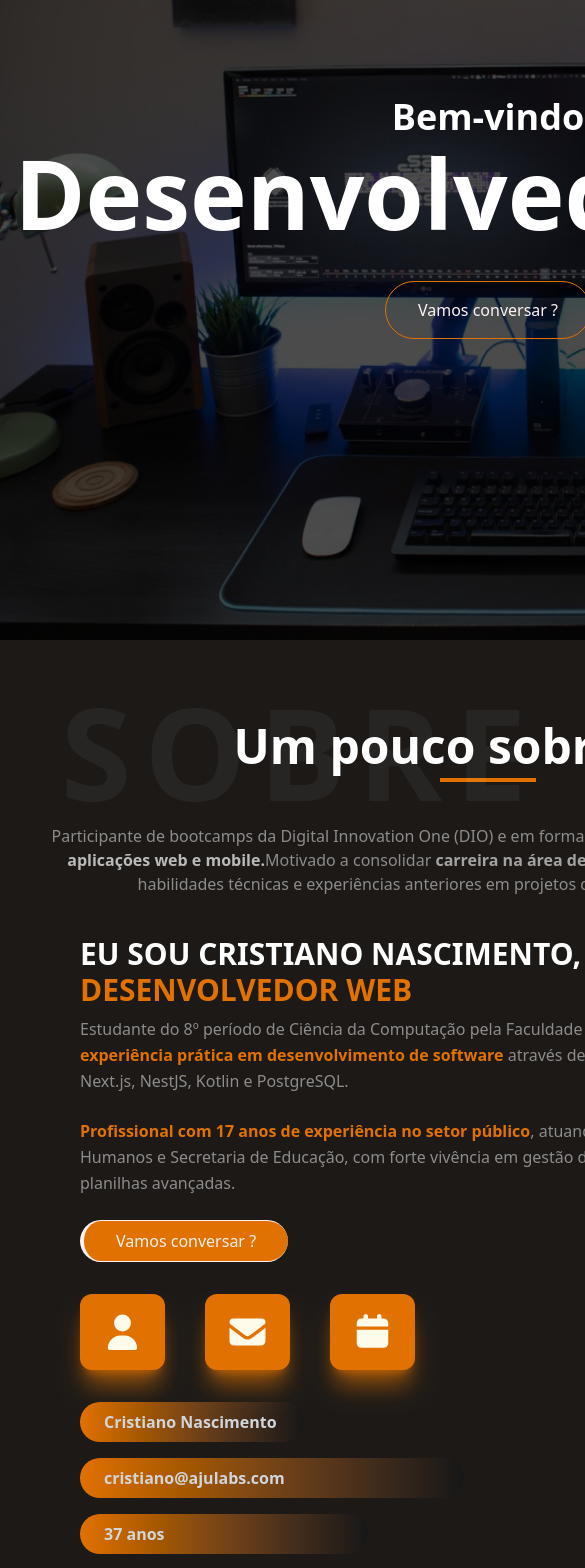
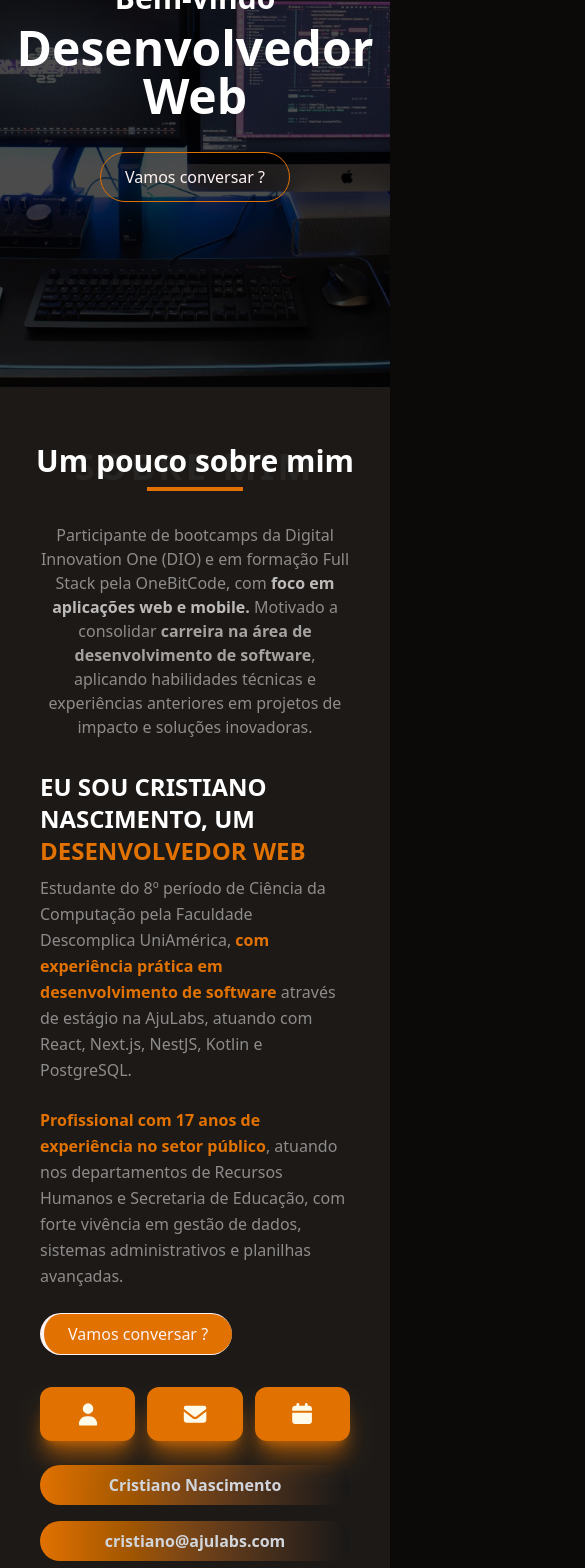
Before and after one commit to cristianoceke/Cristiano-Nascimento---Portif-lio, a Next.js app: page / in a window 390 px wide. Shown: the part 260-1828 px from the top of the page, 585 px wide, since content can reach past the window. Built offline with nearby package versions, Linux system fonts and the light colour scheme.

Commit message:
update responsividade

```diff
--- a/src/app/page.tsx
+++ b/src/app/page.tsx
@@ -3,155 +3,173 @@ import { faGithub, faLinkedin, faInstagram } from "@fortawesome/free-brands-svg-
 import { faPhone, faEnvelope, faUser, faCalendar } from "@fortawesome/free-solid-svg-icons";
 import Kanban from "@/components/kanban";
 
-const task = [
-  {}
-]
-
 export default function Home() {
   return (
     <main>
-
-      <section id="inicio" className="relative min-h-screen bg-[url('/setupdev.jpg')] bg-cover flex items-center justify-center">
+      {/* HERO */}
+      <section
+        id="inicio"
+        className="relative min-h-[70vh] md:min-h-screen bg-[url('/setupdev.jpg')] bg-cover bg-center flex items-center justify-center px-4"
+      >
         <div className="absolute inset-0 bg-black/70"></div>
         <div className="relative text-center text-white">
-          <h1 className="text-4xl font-bold pb-2">Bem-vindo</h1>
-          <h1 className="text-8xl font-bold">Desenvolvedor Web</h1>
-          <div className="pt-10">
-            <button className="border border-amber-600 text-red-50 px-8 py-4 rounded-4xl transition-colors hover:bg-amber-600 hover:text-white cursor-pointer">
+          <h1 className="text-3xl sm:text-4xl font-bold pb-2">Bem-vindo</h1>
+          <h1 className="text-5xl sm:text-6xl md:text-8xl font-bold">Desenvolvedor Web</h1>
+          <div className="pt-8 md:pt-10">
+            <button className="border border-amber-600 text-red-50 px-6 py-3 md:px-8 md:py-4 rounded-4xl transition-colors hover:bg-amber-600 hover:text-white cursor-pointer">
               Vamos conversar ?
             </button>
           </div>
         </div>
       </section>
 
-
-      <section id="about" className="min-h-screen flex flex-col justify-items-center p-10 bg-stone-900">
-        <div className="relative flex flex-col items-center justify-center h-36">
-          <h1 className="absolute text-9xl font-extrabold text-white/5 tracking-widest">SOBRE MIM</h1>
-          <div className="text-center flex flex-col ">
-            <h2 className="text-5xl font-bold text-white after:content-[''] after:block after:w-24 after:h-1 after:bg-amber-600 after:mx-auto after:mt-2">
-              Um pouco sobre mim</h2>
+      {/* SOBRE MIM */}
+      <section id="about" className="min-h-screen flex flex-col p-6 md:p-10 bg-stone-900">
+        <div className="relative flex flex-col items-center justify-center h-28 sm:h-36 md:h-48">
+          <h1 className="absolute text-4xl sm:text-6xl md:text-9xl font-extrabold text-white/5 tracking-widest select-none pointer-events-none whitespace-nowrap">
+            SOBRE MIM
+          </h1>
+          <div className="text-center">
+            <h2 className="text-3xl sm:text-4xl md:text-5xl font-bold text-white after:content-[''] after:block after:w-24 after:h-1 after:bg-amber-600 after:mx-auto after:mt-2">
+              Um pouco sobre mim
+            </h2>
           </div>
         </div>
-        <div className="w-4xl text-center pb-10 m-auto text-white/50">
-          <p>Participante de bootcamps da Digital Innovation One (DIO) e em formação Full Stack pela OneBitCode, com <span className="font-extrabold text-white/70">foco em aplicações web e mobile.</span>
-            Motivado a consolidar <span className="font-extrabold text-white/60">carreira na área de desenvolvimento de software</span>, aplicando habilidades técnicas e experiências anteriores em projetos de impacto e soluções inovadoras.
+
+        <div className="max-w-4xl w-full text-center pb-8 md:pb-10 mx-auto px-4 text-white/50">
+          <p>
+            Participante de bootcamps da Digital Innovation One (DIO) e em formação Full Stack pela OneBitCode, com{" "}
+            <span className="font-extrabold text-white/70">foco em aplicações web e mobile.</span>
+            {" "}Motivado a consolidar{" "}
+            <span className="font-extrabold text-white/60">carreira na área de desenvolvimento de software</span>,
+            aplicando habilidades técnicas e experiências anteriores em projetos de impacto e soluções inovadoras.
           </p>
         </div>
 
-        <div className="grid grid-cols-1 md:grid-cols-2 gap-8 px-10 text-gray-300">
+        <div className="grid grid-cols-1 md:grid-cols-2 gap-8 px-4 md:px-10 text-gray-300">
+          {/* Coluna esquerda */}
           <div>
-            <h3 className="text-3xl font-bold text-white mb-2">
-              EU SOU CRISTIANO NASCIMENTO, UM <span className="text-3xl text-amber-600">DESENVOLVEDOR WEB</span>
+            <h3 className="text-2xl sm:text-3xl font-bold text-white mb-2">
+              EU SOU CRISTIANO NASCIMENTO, UM <span className="text-amber-600">DESENVOLVEDOR WEB</span>
             </h3>
 
             <p className="leading-relaxed text-white/50">
-              Estudante do 8º período de Ciência da Computação pela Faculdade Descomplica UniAmérica,<span className="text-amber-600 font-extrabold">com experiência prática em desenvolvimento de software</span> através de estágio na AjuLabs, atuando com React, Next.js, NestJS, Kotlin e PostgreSQL.
+              Estudante do 8º período de Ciência da Computação pela Faculdade Descomplica UniAmérica,
+              <span className="text-amber-600 font-extrabold"> com experiência prática em desenvolvimento de software </span>
+              através de estágio na AjuLabs, atuando com React, Next.js, NestJS, Kotlin e PostgreSQL.
             </p>
             <br />
             <p className="leading-relaxed text-white/50">
-              <span className="text-amber-600 font-extrabold">Profissional com 17 anos de experiência no setor público</span>, atuando nos departamentos de Recursos Humanos e Secretaria de Educação, com forte vivência em gestão de dados, sistemas administrativos e planilhas avançadas.
+              <span className="text-amber-600 font-extrabold">Profissional com 17 anos de experiência no setor público</span>,
+              atuando nos departamentos de Recursos Humanos e Secretaria de Educação, com forte vivência em gestão de dados,
+              sistemas administrativos e planilhas avançadas.
             </p>
 
             <div className="pt-6">
-              <button className="border-s-4 border-y-1 bg-amber-600  text-red-50 px-8 py-2 rounded-full transition-colors hover:bg-amber-900 hover:text-white hover:border-none cursor-pointer">
-                Vamos conversar ?</button>
+              <button className="border-s-4 border-y bg-amber-600 text-red-50 px-6 py-2 md:px-8 md:py-2 rounded-full transition-colors hover:bg-amber-900 hover:text-white hover:border-none cursor-pointer">
+                Vamos conversar ?
+              </button>
             </div>
           </div>
 
-          <div className="w-56 space-y-4">
-
-            <div className="pb-4">
-              <ul className="flex text-lg gap-10 text-white rounded-3xl">
-                <li className="w-56 flex items-center bg-amber-600 shadow-xl/60 shadow-amber-600 rounded-xl p-5 hover:bg-amber-950">
-                  <FontAwesomeIcon icon={faUser} size="2x" className="text-amber-50 cursor-pointer" />
+          {/* Coluna direita */}
+          <div className="w-full md:w-72 space-y-4 md:ml-auto">
+            {/* 3 cards de ícones */}
+            <div className="pb-2 sm:pb-4">
+              <ul className="flex text-lg gap-3 sm:gap-6 md:gap-10 text-white">
+                <li className="flex-1 max-w-[120px] md:w-56 flex items-center justify-center bg-amber-600 shadow-xl/60 shadow-amber-600 rounded-xl p-4 md:p-5 hover:bg-amber-950">
+                  <FontAwesomeIcon icon={faUser} size="lg" className="text-amber-50 cursor-pointer" />
                 </li>
-                <li className="w-56 flex items-center bg-amber-600 shadow-xl/60 shadow-amber-600 rounded-xl p-5 hover:bg-amber-950">
-                  <FontAwesomeIcon icon={faEnvelope} size="2x" className="text-amber-50 cursor-pointer" />
+                <li className="flex-1 max-w-[120px] md:w-56 flex items-center justify-center bg-amber-600 shadow-xl/60 shadow-amber-600 rounded-xl p-4 md:p-5 hover:bg-amber-950">
+                  <FontAwesomeIcon icon={faEnvelope} size="lg" className="text-amber-50 cursor-pointer" />
                 </li>
-                <li className="w-56 flex items-center bg-amber-600 shadow-xl/60 shadow-amber-600 rounded-xl p-5 hover:bg-amber-950">
-                  <FontAwesomeIcon icon={faCalendar} size="2x" className="text-amber-50 cursor-pointer" />
+                <li className="flex-1 max-w-[120px] md:w-56 flex items-center justify-center bg-amber-600 shadow-xl/60 shadow-amber-600 rounded-xl p-4 md:p-5 hover:bg-amber-950">
+                  <FontAwesomeIcon icon={faCalendar} size="lg" className="text-amber-50 cursor-pointer" />
                 </li>
               </ul>
             </div>
 
-            <div className="bg-linear-to-r from-amber-600 to-neutral-900 rounded-full p-2">
-              <h4 className="font-extrabold pl-4">
-                Cristiano Nascimento
-              </h4>
+            {/* “Pílulas” com gradiente */}
+            <div className="bg-gradient-to-r from-amber-600 to-neutral-900 rounded-full p-2 w-full">
+              <h4 className="font-extrabold px-4 text-center md:text-left">Cristiano Nascimento</h4>
             </div>
 
-            <div className="w-96 bg-linear-to-r from-amber-600 to-neutral-900 rounded-full p-2 ">
-              <h4 className="font-extrabold pl-4">
-                cristiano@ajulabs.com
-              </h4>
+            <div className="bg-gradient-to-r from-amber-600 to-neutral-900 rounded-full p-2 w-full md:w-96">
+              <h4 className="font-extrabold px-4 text-center md:text-left">cristiano@ajulabs.com</h4>
             </div>
 
-            <div className="w-72 bg-linear-to-r from-amber-600 to-neutral-900 rounded-full p-2">
-              <h4 className="font-extrabold pl-4">37 anos</h4>
+            <div className="bg-gradient-to-r from-amber-600 to-neutral-900 rounded-full p-2 w-full md:w-72">
+              <h4 className="font-extrabold px-4 text-center md:text-left">37 anos</h4>
             </div>
-
           </div>
         </div>
       </section>
 
-
-      <section id="projects" className="min-h-screen p-10 bg-zinc-800">
+      {/* PROJETOS / KANBAN */}
+      <section id="projects" className="min-h-screen px-4 py-8 md:p-10 bg-zinc-800">
         <div className="flex-1">
-
-          <div className="relative flex items-center justify-center h-64">
-            <h1 className="absolute text-9xl font-extrabold text-white/5 tracking-widest">
+          <div className="relative flex items-center justify-center h-40 md:h-64">
+            <h1 className="absolute text-5xl md:text-9xl font-extrabold text-white/5 tracking-widest select-none pointer-events-none whitespace-nowrap">
               PORTIFÓLIO
             </h1>
 
             <div className="text-center">
-              <h2 className="text-5xl font-bold text-white after:content-[''] after:block after:w-24 after:h-1 after:bg-amber-600 after:mx-auto after:mt-2">
+              <h2 className="text-3xl md:text-5xl font-bold text-white after:content-[''] after:block after:w-24 after:h-1 after:bg-amber-600 after:mx-auto after:mt-2">
                 RESUMO
               </h2>
             </div>
           </div>
 
-          <div className=" justify-items-center">
+          <div className="flex justify-center p-2 text-white">
+            <p>SIMULADOR TASKS TRELLO</p>
+          </div>
+
+          <div className="max-w-6xl mx-auto">
             <Kanban />
           </div>
 
-          <div className="text-amber-50 font-extrabold p-2 mx-auto ">
-            <h1 className="p-4 text-center text-3xl">Conhcimentos</h1>
-            <div className=" text-amber-50/20 grid grid-cols-1 md:grid-cols-4 gap-4 p-8 justify-items-center">
-              <h2 className="border-amber-600 text-yellow-300 border-b text-center w-32 p-2 rounded-2xl hover:text-white hover:bg-amber-600 hover:rounded-2xl hover:cursor-pointer transition-colors duration-500 ">JavaScript</h2>
-              <h2 className="border-amber-600 border-b text-center w-32 p-2 rounded-2xl hover:text-white hover:bg-amber-600 hover:rounded-2xl hover:cursor-pointer transition-colors duration-500">HTML</h2>
-              <h2 className="border-amber-600 text-blue-400 border-b text-center w-32 p-2 rounded-2xl hover:text-white hover:bg-amber-600 hover:rounded-2xl hover:cursor-pointer transition-colors duration-500">CSS</h2>
-              <h2 className="border-amber-600 text-blue-900 border-b text-center w-32 p-2 rounded-2xl hover:text-white hover:bg-amber-600 hover:rounded-2xl hover:cursor-pointer transition-colors duration-500">VUE</h2>
-              <h2 className="border-amber-600 text-green-900 border-b text-center w-32 p-2 rounded-2xl hover:text-white hover:bg-amber-600 hover:rounded-2xl hover:cursor-pointer transition-colors duration-500">NEXTJS</h2>
-              <h2 className="border-amber-600 text-purple-500 border-b text-center w-32 p-2 rounded-2xl hover:text-white hover:bg-amber-600 hover:rounded-2xl hover:cursor-pointer transition-colors duration-500">REACT</h2>
-              <h2 className="border-amber-600 text-red-800 border-b text-center w-32 p-2 rounded-2xl hover:text-white hover:bg-amber-600 hover:rounded-2xl hover:cursor-pointer transition-colors duration-500">NESTJS</h2>
+          <div className="text-amber-50 font-extrabold px-4 md:p-1 mx-auto max-w-6xl">
+            <h1 className="p-4 text-center text-2xl md:text-3xl">Conhcimentos</h1>
+            <div className="text-amber-50/90 grid grid-cols-2 sm:grid-cols-3 md:grid-cols-4 gap-3 sm:gap-4 p-4 sm:p-8 justify-items-center">
+              {[
+                ["JavaScript", "text-yellow-300"],
+                ["HTML", ""],
+                ["CSS", "text-blue-400"],
+                ["VUE", "text-blue-900"],
+                ["NEXTJS", "text-green-900"],
+                ["REACT", "text-purple-500"],
+                ["NESTJS", "text-red-800"],
+              ].map(([label, extra]) => (
+                <h2
+                  key={label}
+                  className={`border-amber-600 border-b text-center w-28 sm:w-32 p-2 rounded-2xl hover:text-white hover:bg-amber-600 hover:cursor-pointer transition-colors duration-500 ${extra}`}
+                >
+                  {label}
+                </h2>
+              ))}
             </div>
           </div>
         </div>
       </section>
 
-
+      {/* CONTATO */}
       <section id="contact" className="min-h-screen flex flex-col bg-neutral-800">
-        <div className="flex-1 p-10">
-
-          <div className="relative flex items-center justify-center h-64">
-
-            <h1 className="absolute text-9xl font-extrabold text-white/5 tracking-widest">
+        <div className="flex-1 p-6 md:p-10">
+          <div className="relative flex items-center justify-center h-40 md:h-64">
+            <h1 className="absolute text-5xl md:text-9xl font-extrabold text-white/5 tracking-widest select-none pointer-events-none whitespace-nowrap">
               CONTATO
             </h1>
-
             <div className="text-center">
-              <h2 className="text-5xl font-bold text-white after:content-[''] after:block after:w-24 after:h-1 after:bg-amber-600 after:mx-auto after:mt-2">
+              <h2 className="text-3xl md:text-5xl font-bold text-white after:content-[''] after:block after:w-24 after:h-1 after:bg-amber-600 after:mx-auto after:mt-2">
                 Fale comigo
               </h2>
             </div>
-
           </div>
 
-          <div className="flex pr-8 justify-evenly gap-7">
-            <div className="p-6">
-
-              <ul className="space-y-3 text-lg text-white">
+          <div className="flex flex-col md:flex-row md:justify-evenly gap-8 md:gap-7 px-4 md:px-8">
+            {/* Coluna esquerda */}
+            <div className="p-0 md:p-6">
+              <ul className="space-y-3 text-base md:text-lg text-white">
                 <li className="flex items-center gap-3">
                   <FontAwesomeIcon icon={faPhone} size="1x" className="text-amber-600" />
                   <span>( 79 ) 99992-5126</span>
@@ -165,84 +183,44 @@ export default function Home() {
                 </li>
               </ul>
 
-              <h4 className="leading-relaxed mt-6 text-xl font-bold text-white">SIGA ME</h4>
+              <h4 className="leading-relaxed mt-6 text-lg md:text-xl font-bold text-white">SIGA ME</h4>
 
-              <ul className="flex gap-6 mt-4">
+              <ul className="flex gap-6 mt-4 justify-start">
                 <li className="relative group">
-                  <a
-                    href="https://linkedin.com"
-                    className="text-gray-400 hover:text-sky-500 transition-colors"
-                  >
+                  <a href="https://linkedin.com" className="text-gray-400 hover:text-sky-500 transition-colors" target="_blank" rel="noopener noreferrer">
                     <FontAwesomeIcon icon={faLinkedin} size="2x" />
                   </a>
-                  <span className="absolute bottom-full mb-3 left-1/2 -translate-x-1/2
-                     px-2 py-1 text-xs text-white bg-black rounded
-                     opacity-0 group-hover:opacity-100 transition-opacity
-                     before:content-[''] before:absolute before:top-full before:left-1/2
-                     before:-translate-x-1/2 before:border-4
-                     before:border-transparent before:border-t-black">
-                    LinkedIn
-                  </span>
                 </li>
-
                 <li className="relative group">
-                  <a
-                    href="https://instagram.com"
-                    className="text-gray-400 hover:text-pink-600 transition-colors"
-                  >
+                  <a href="https://instagram.com" className="text-gray-400 hover:text-pink-600 transition-colors" target="_blank" rel="noopener noreferrer">
                     <FontAwesomeIcon icon={faInstagram} size="2x" />
                   </a>
-                  <span className="absolute bottom-full mb-3 left-1/2 -translate-x-1/2
-                     px-2 py-1 text-xs text-white bg-black rounded
-                     opacity-0 group-hover:opacity-100 transition-opacity
-                     before:content-[''] before:absolute before:top-full before:left-1/2
-                     before:-translate-x-1/2 before:border-4
-                     before:border-transparent before:border-t-black">
-                    Instagram
-                  </span>
                 </li>
-
                 <li className="relative group">
-                  <a
-                    href="https://github.com"
-                    className="text-gray-400 hover:text-white transition-colors"
-                  >
+                  <a href="https://github.com" className="text-gray-400 hover:text-white transition-colors" target="_blank" rel="noopener noreferrer">
                     <FontAwesomeIcon icon={faGithub} size="2x" />
                   </a>
-                  <span className="absolute bottom-full mb-3 left-1/2 -translate-x-1/2
-                     px-2 py-1 text-xs text-white bg-black rounded
-                     opacity-0 group-hover:opacity-100 transition-opacity
-                     before:content-[''] before:absolute before:top-full before:left-1/2
-                     before:-translate-x-1/2 before:border-4
-                     before:border-transparent before:border-t-black">
-                    GitHub
-                  </span>
                 </li>
               </ul>
-
             </div>
 
+            {/* Coluna direita */}
             <div className="flex flex-col text-center space-y-6">
-              <h4 className="text-2xl text-white font-extrabold text-center">
-                ENTRE CONTATO COMIGO
-              </h4>
-              <button className="bg-amber-600 text-red-50 px-8 py-3 rounded-4xl transition-colors hover:border-amber-600 hover:border hover:bg-transparent hover:text-white cursor-pointer">
+              <h4 className="text-xl md:text-2xl text-white font-extrabold">ENTRE CONTATO COMIGO</h4>
+              <button className="bg-amber-600 text-red-50 px-6 py-3 md:px-8 rounded-4xl transition-colors hover:border-amber-600 hover:border hover:bg-transparent hover:text-white cursor-pointer">
                 Enviar via WhatsApp
               </button>
             </div>
-
           </div>
         </div>
 
-        <footer className="bg-stone-900 py-6 text-center text-gray-400 text-sm h-64">
+        <footer className="bg-stone-900 py-8 md:py-10 text-center text-gray-400 text-sm md:text-base">
           <p>
             Copyright © 2025{" "}
             <span className="text-amber-600 font-semibold">Cristiano Nascimento</span>. Todos os direitos reservados.
           </p>
         </footer>
-
       </section>
-
     </main>
   );
 }
```
Also changed, not shown: src/components/Sidebar.tsx (+32 -15 lines).
